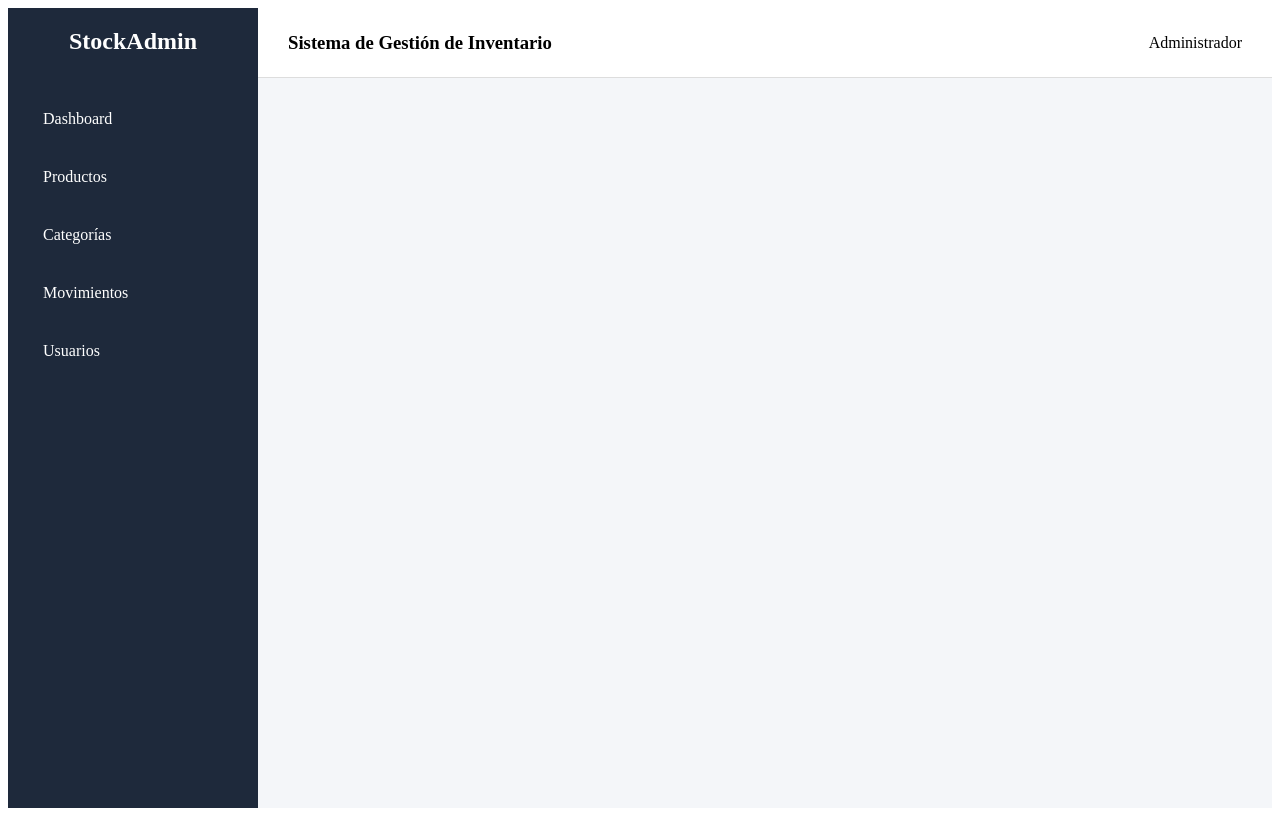
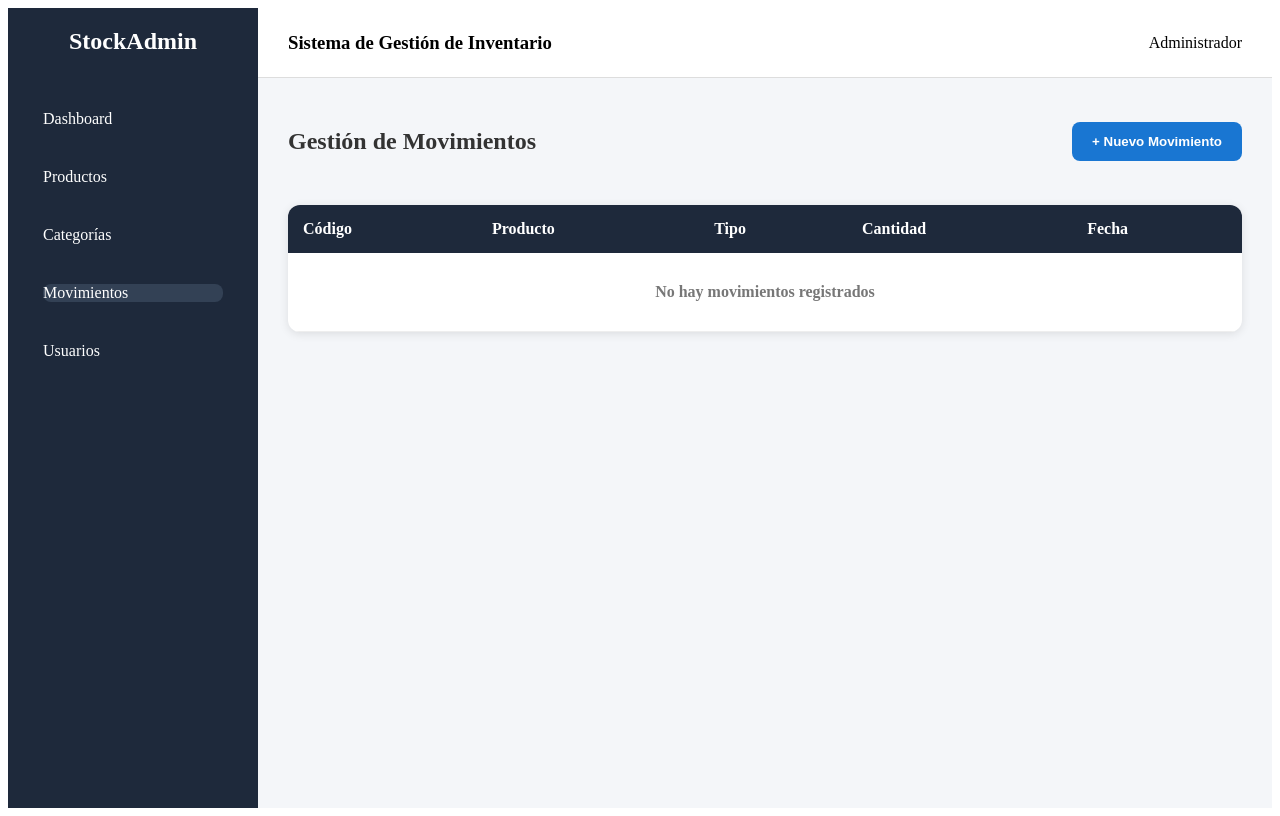
Before and after one commit to JohanHawkins/StockAdmin, an Angular app: page /movements in a window 1280 px wide. Before the commit this address led to /. Built offline with nearby package versions, Linux system fonts and the light colour scheme.

Commit message:
feat(movements): add initial movements table layout and styles

```diff
--- a/src/app/app.routes.ts
+++ b/src/app/app.routes.ts
@@ -3,6 +3,7 @@ import { Routes } from '@angular/router';
 import { DashboardComponent } from './dashboard/dashboard';
 import { ProductsComponent } from './products/products';
 import { CategoriesComponent } from './categories/categories';
+import { MovementsComponent } from './movements/movements';
 
 export const routes: Routes = [
   {
@@ -25,4 +26,9 @@ export const routes: Routes = [
     path: 'categories',
     component: CategoriesComponent,
   },
+
+  {
+    path: 'movements',
+    component: MovementsComponent,
+  },
 ];
--- a/src/app/layout/layout.html
+++ b/src/app/layout/layout.html
@@ -17,11 +17,11 @@
       </li>
 
       <li>
-        <a href="#"> Movimientos </a>
+        <a routerLink="/movements" routerLinkActive="active"> Movimientos </a>
       </li>
 
       <li>
-        <a href="#"> Usuarios </a>
+        <a routerLink="/users" routerLinkActive="active"> Usuarios </a>
       </li>
     </ul>
   </aside>
--- /dev/null
+++ b/src/app/movements/movements.css
@@ -0,0 +1,76 @@
+.movements-container {
+  width: 100%;
+}
+
+.movements-header {
+  display: flex;
+  justify-content: space-between;
+  align-items: center;
+
+  margin-bottom: 30px;
+}
+
+.movements-header h1 {
+  color: #333;
+}
+
+.movements-header button {
+  padding: 12px 20px;
+
+  border: none;
+  border-radius: 8px;
+
+  background-color: #1976d2;
+  color: white;
+
+  font-weight: bold;
+
+  cursor: pointer;
+}
+
+.movements-header button:hover {
+  opacity: 0.9;
+}
+
+table {
+  width: 100%;
+
+  border-collapse: collapse;
+
+  background-color: white;
+
+  border-radius: 12px;
+
+  overflow: hidden;
+
+  box-shadow: 0px 2px 10px rgba(0, 0, 0, 0.1);
+}
+
+thead {
+  background-color: #1e293b;
+  color: white;
+}
+
+th,
+td {
+  padding: 15px;
+  text-align: left;
+}
+
+tbody tr {
+  border-bottom: 1px solid #eee;
+}
+
+tbody tr:hover {
+  background-color: #f9fafb;
+}
+
+.empty-message {
+  text-align: center;
+
+  padding: 30px;
+
+  color: #777;
+
+  font-weight: bold;
+}
--- /dev/null
+++ b/src/app/movements/movements.html
@@ -0,0 +1,37 @@
+<div class="movements-container">
+  <div class="movements-header">
+    <h1>Gestión de Movimientos</h1>
+
+    <button>+ Nuevo Movimiento</button>
+  </div>
+
+  <table>
+    <thead>
+      <tr>
+        <th>Código</th>
+        <th>Producto</th>
+        <th>Tipo</th>
+        <th>Cantidad</th>
+        <th>Fecha</th>
+      </tr>
+    </thead>
+
+    <tbody>
+      <tr *ngFor="let movement of movements">
+        <td>{{ movement.id }}</td>
+
+        <td>{{ movement.productCode }}</td>
+
+        <td>{{ movement.type }}</td>
+
+        <td>{{ movement.quantity }}</td>
+
+        <td>{{ movement.date | date: 'dd/MM/yyyy HH:mm' }}</td>
+      </tr>
+
+      <tr *ngIf="movements.length === 0">
+        <td colspan="5" class="empty-message">No hay movimientos registrados</td>
+      </tr>
+    </tbody>
+  </table>
+</div>
--- /dev/null
+++ b/src/app/movements/movements.ts
@@ -0,0 +1,70 @@
+import { Component } from '@angular/core';
+import { CommonModule } from '@angular/common';
+import { FormsModule } from '@angular/forms';
+
+import { MovementService } from '../services/movement.service';
+import { ProductService } from '../services/product.service';
+import { Movement } from '../models/movement.model';
+import { Product } from '../models/product.model';
+
+@Component({
+  selector: 'app-movements',
+  standalone: true,
+  imports: [CommonModule, FormsModule],
+  templateUrl: './movements.html',
+  styleUrl: './movements.css',
+})
+export class MovementsComponent {
+  movements: Movement[] = [];
+  products: Product[] = [];
+
+  newMovement: Movement = {
+    id: '',
+    productCode: '',
+    type: 'ENTRADA',
+    quantity: 0,
+    date: new Date(),
+  };
+
+  constructor(
+    private movementService: MovementService,
+    private productService: ProductService,
+  ) {
+    this.movements = this.movementService.getMovements();
+    this.products = this.productService.getProducts();
+  }
+
+  addMovement(): void {
+    if (!this.newMovement.productCode || this.newMovement.quantity <= 0) {
+      return;
+    }
+
+    this.newMovement.id = this.movementService.generateId();
+    this.newMovement.date = new Date();
+
+    // actualizar stock
+    const product = this.products.find((p) => p.code === this.newMovement.productCode);
+
+    if (!product) return;
+
+    if (this.newMovement.type === 'ENTRADA') {
+      product.stock += this.newMovement.quantity;
+    } else {
+      product.stock -= this.newMovement.quantity;
+    }
+
+    this.movementService.addMovement({ ...this.newMovement });
+
+    this.resetForm();
+  }
+
+  resetForm(): void {
+    this.newMovement = {
+      id: '',
+      productCode: '',
+      type: 'ENTRADA',
+      quantity: 0,
+      date: new Date(),
+    };
+  }
+}
--- /dev/null
+++ b/src/app/services/movement.service.ts
@@ -0,0 +1,56 @@
+import { Injectable } from '@angular/core';
+import { Movement } from '../models/movement.model';
+
+@Injectable({
+  providedIn: 'root',
+})
+export class MovementService {
+  private storageKey = 'movements';
+
+  private movements: Movement[] = [];
+
+  constructor() {
+    this.load();
+  }
+
+  private isBrowser(): boolean {
+    return typeof window !== 'undefined';
+  }
+
+  private load(): void {
+    if (!this.isBrowser()) {
+      this.movements = [];
+      return;
+    }
+
+    const data = localStorage.getItem(this.storageKey);
+
+    if (data) {
+      this.movements = JSON.parse(data);
+    }
+  }
+
+  private save(): void {
+    if (!this.isBrowser()) return;
+
+    localStorage.setItem(this.storageKey, JSON.stringify(this.movements));
+  }
+
+  getMovements(): Movement[] {
+    return this.movements;
+  }
+
+  addMovement(movement: Movement): void {
+    this.movements.push(movement);
+    this.save();
+  }
+
+  generateId(): string {
+    if (this.movements.length === 0) return 'M001';
+
+    const last = this.movements[this.movements.length - 1];
+    const number = parseInt(last.id.replace('M', ''));
+
+    return 'M' + (number + 1).toString().padStart(3, '0');
+  }
+}
```
Also changed, not shown: src/app/models/movement.model.ts (added, +7 -0 lines), 1 other file (tests, documents, lock files or other folders).
